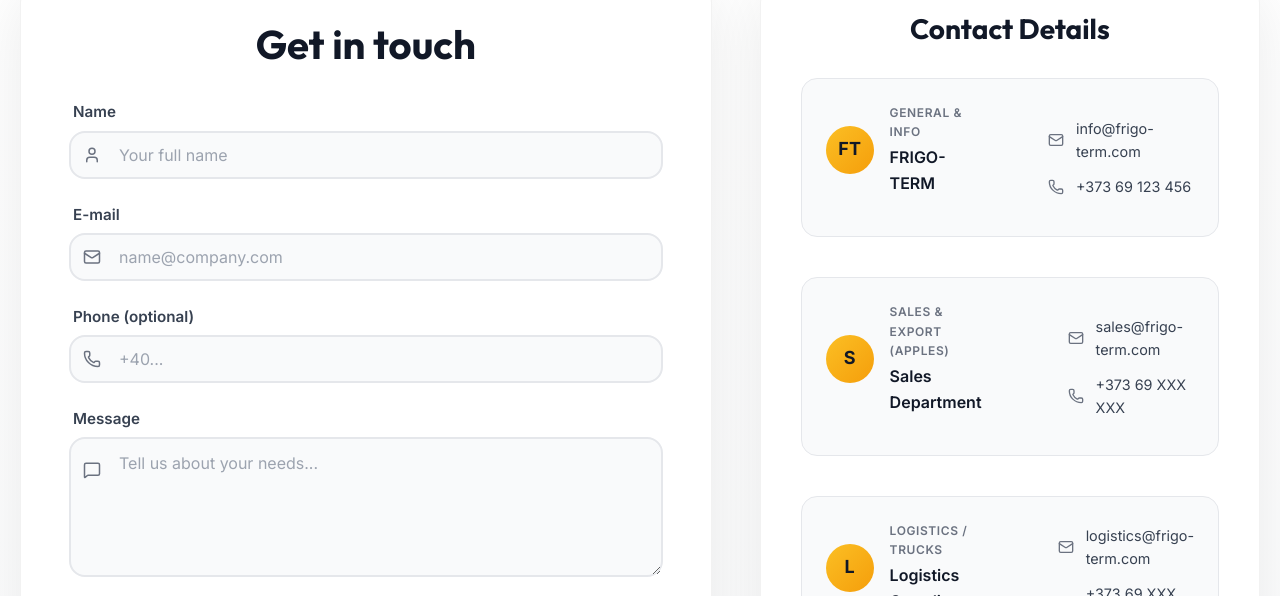
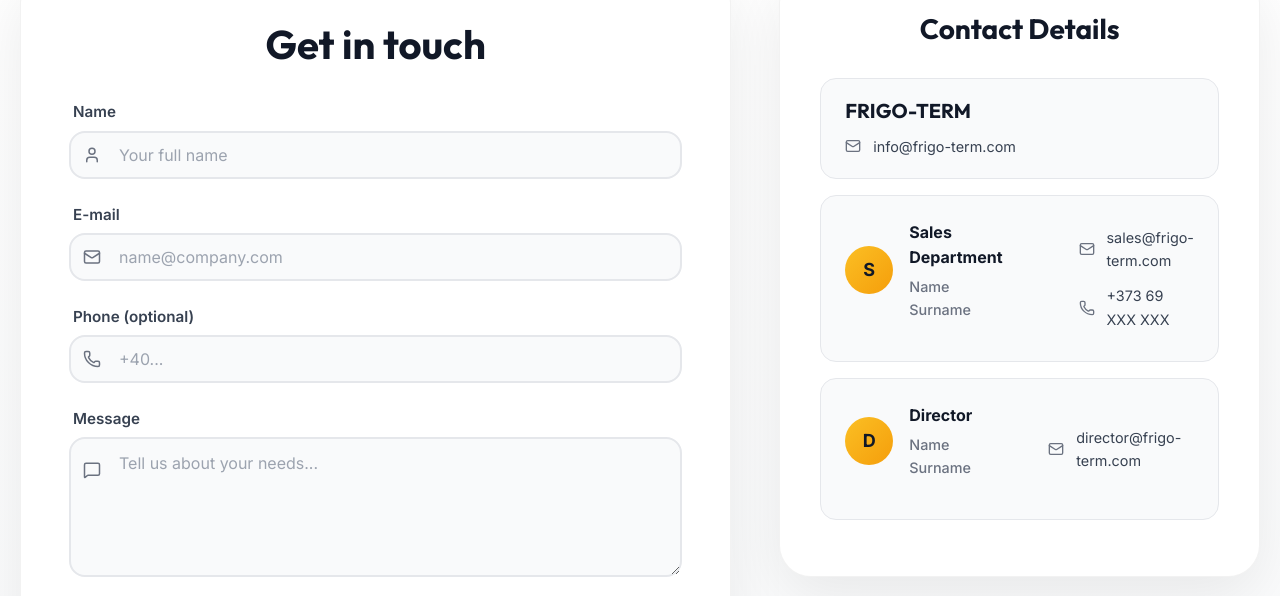
Before and after one commit to Qoopertin/tarcom-lux-website, a React (Vite) app: page /contact in a window 1280 px wide. Shown: the part 356-952 px from the top of the page. Built offline with nearby package versions, Linux system fonts and the light colour scheme.

Commit message:
Refine Contact page cards and add active navigation states

```diff
--- a/src/pages/Contact.css
+++ b/src/pages/Contact.css
@@ -98,7 +98,6 @@
     display: flex;
     flex-direction: column;
     gap: 1.5rem;
-    margin-bottom: 2rem;
 }
 
 .contact-item {
@@ -112,6 +111,24 @@
 .contact-item:hover {
     background: #F3F4F6;
     border-color: #fbbf24;
+}
+
+/* Compact card for general company info */
+.contact-item.compact {
+    padding: 1.25rem 1.5rem;
+}
+
+.contact-info-simple {
+    display: flex;
+    flex-direction: column;
+    gap: 0.75rem;
+}
+
+.company-name {
+    font-size: 1.25rem;
+    font-weight: 700;
+    color: #111827;
+    margin: 0;
 }
 
 .contact-header {
@@ -139,6 +156,7 @@
     display: flex;
     flex-direction: column;
     gap: 0.25rem;
+    flex: 1;
 }
 
 .contact-label {
@@ -153,6 +171,18 @@
     font-size: 1rem;
     color: #111827;
     font-weight: 600;
+}
+
+.contact-title {
+    font-size: 1rem;
+    color: #111827;
+    font-weight: 700;
+}
+
+.contact-person {
+    font-size: 0.9rem;
+    color: #6B7280;
+    font-weight: 500;
 }
 
 .contact-info {
--- a/src/pages/Contact.jsx
+++ b/src/pages/Contact.jsx
@@ -6,30 +6,6 @@ import './Contact.css';
 
 const Contact = () => {
     const { t } = useLanguage();
-
-    // Department contact data
-    const contacts = [
-        {
-            key: 'general',
-            icon: 'FT',
-            data: t('contactPage.general', { returnObjects: true })
-        },
-        {
-            key: 'sales',
-            icon: 'S',
-            data: t('contactPage.sales', { returnObjects: true })
-        },
-        {
-            key: 'logistics',
-            icon: 'L',
-            data: t('contactPage.logistics', { returnObjects: true })
-        },
-        {
-            key: 'management',
-            icon: 'M',
-            data: t('contactPage.management', { returnObjects: true })
-        }
-    ];
 
     return (
         <div className="contact-page">
@@ -57,40 +33,53 @@ const Contact = () => {
                             <div className="contact-details-card">
                                 <h3 className="details-title">{t('contactPage.detailsTitle')}</h3>
 
-                                {/* Department Contacts */}
-                                <div className="contacts-list">
-                                    {contacts.map((contact) => (
-                                        <div key={contact.key} className="contact-item">
+                                {/* General Company Contact */}
+                                <div className="contact-item compact">
+                                    <div className="contact-info-simple">
+                                        <h4 className="company-name">FRIGO-TERM</h4>
+                                        <div className="info-row">
+                                            <Mail size={16} />
+                                            <a href="mailto:info@frigo-term.com">info@frigo-term.com</a>
+                                        </div>
+                                    </div>
+                                </div>
+
+                                {/* Sales Department */}
+                                <div className="contact-item">
                                     <div className="contact-header">
-                                                <div className="contact-avatar">{contact.icon}</div>
+                                        <div className="contact-avatar">S</div>
                                         <div className="contact-meta">
-                                                    <span className="contact-label">{contact.data.label}</span>
-                                                    <span className="contact-name">{contact.data.name}</span>
+                                            <span className="contact-title">Sales Department</span>
+                                            <span className="contact-person">Name Surname</span>
                                         </div>
                                     </div>
                                     <div className="contact-info">
                                         <div className="info-row">
                                             <Mail size={16} />
-                                                    <a href={`mailto:${contact.data.email}`}>{contact.data.email}</a>
+                                            <a href="mailto:sales@frigo-term.com">sales@frigo-term.com</a>
                                         </div>
                                         <div className="info-row">
                                             <Phone size={16} />
-                                                    <a href={`tel:${contact.data.phone}`}>{contact.data.phone}</a>
+                                            <a href="tel:+373 69 XXX XXX">+373 69 XXX XXX</a>
                                         </div>
                                     </div>
                                 </div>
-                                    ))}
+
+                                {/* Director */}
+                                <div className="contact-item">
+                                    <div className="contact-header">
+                                        <div className="contact-avatar">D</div>
+                                        <div className="contact-meta">
+                                            <span className="contact-title">Director</span>
+                                            <span className="contact-person">Name Surname</span>
                                         </div>
-
-                                {/* Languages Section */}
-                                <div className="languages-section">
-                                    <h4>{t('contactPage.languages.title')}</h4>
-                                    <p className="languages-subtitle">{t('contactPage.languages.subtitle')}</p>
-                                    <ul className="languages-list">
-                                        {t('contactPage.languages.list', { returnObjects: true }).map((lang, i) => (
-                                            <li key={i}>{lang}</li>
-                                        ))}
-                                    </ul>
+                                    </div>
+                                    <div className="contact-info">
+                                        <div className="info-row">
+                                            <Mail size={16} />
+                                            <a href="mailto:director@frigo-term.com">director@frigo-term.com</a>
+                                        </div>
+                                    </div>
                                 </div>
                             </div>
                         </div>
```
Lines whose indentation alone changed are shown as unchanged.
